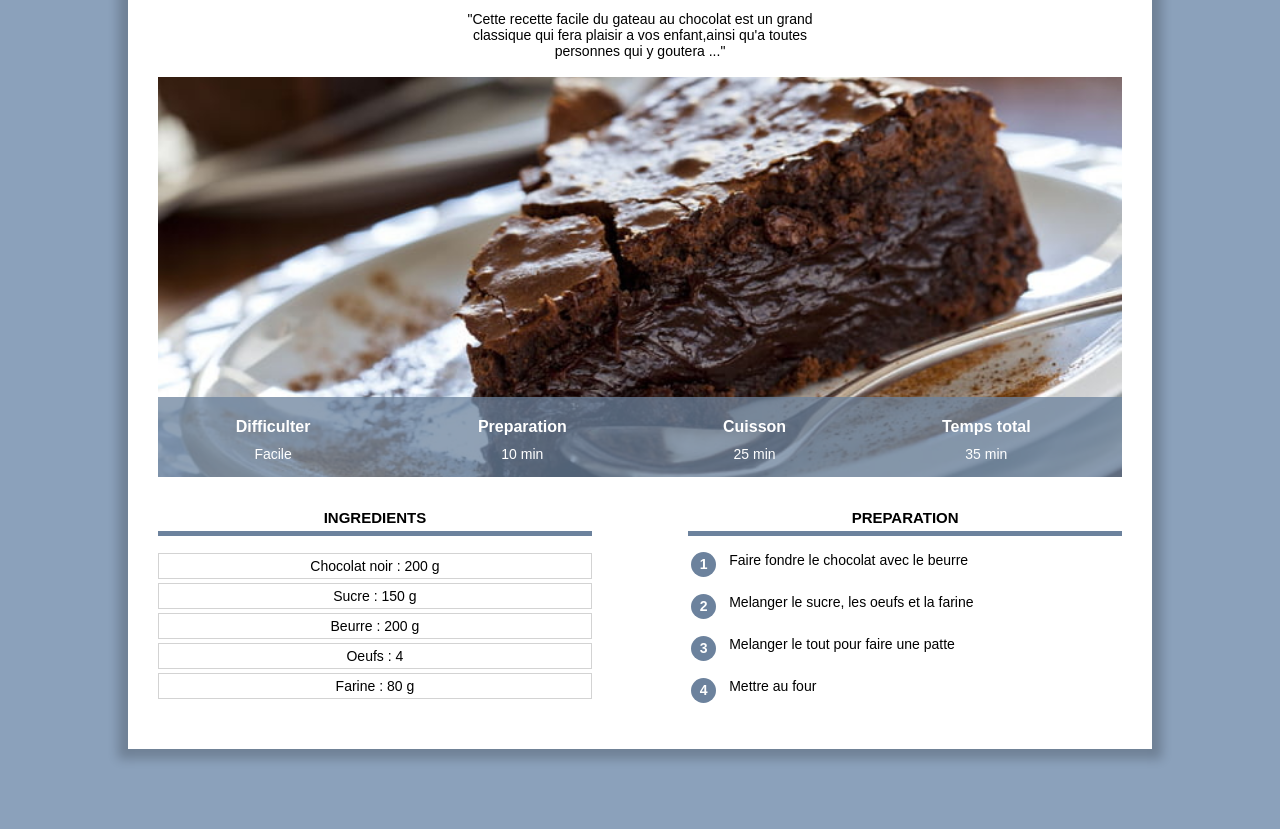
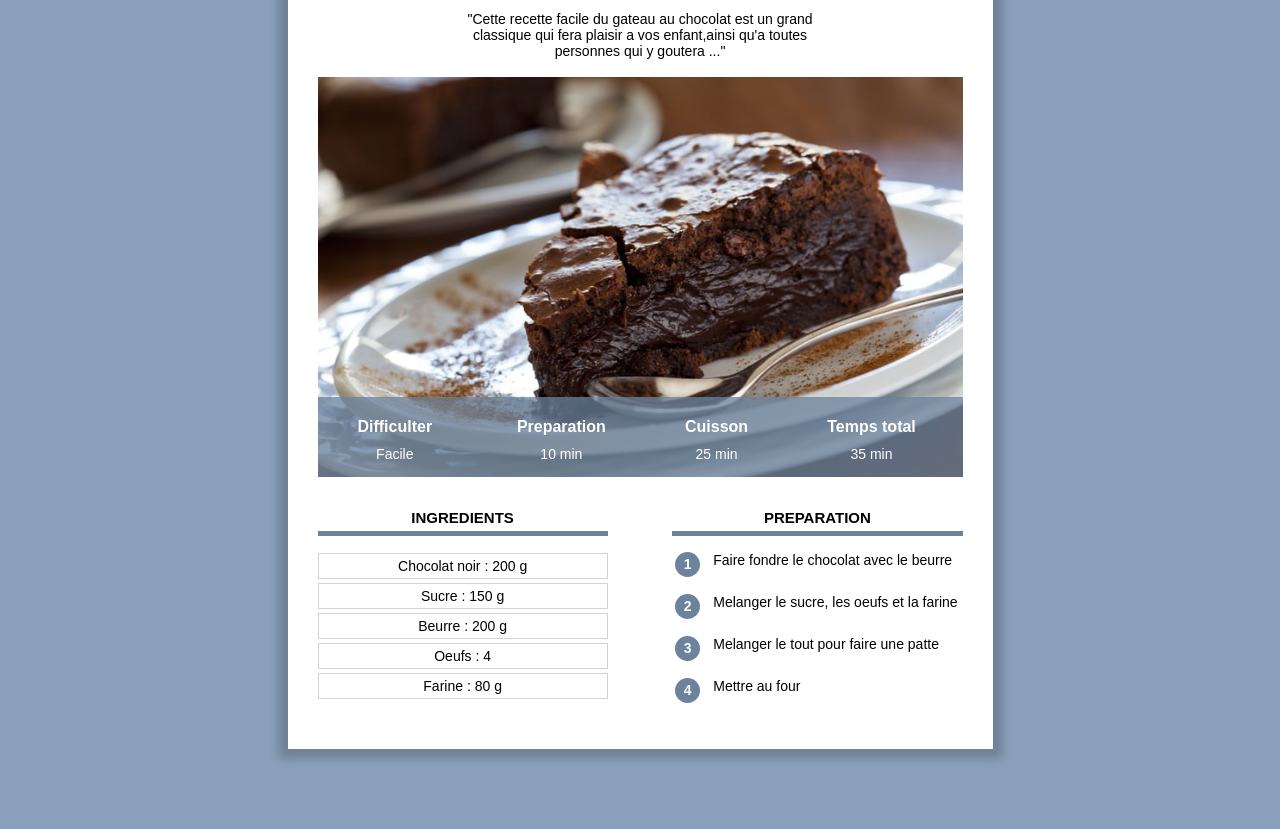
Before and after one commit to EJS-30869/site_recette, a plain HTML site: page index.html in a window 1280 px wide. Shown: the part 144-973 px from the top of the page. Drawn offline with Linux system fonts and the light colour scheme.

Commit message:
Add files via upload

```diff
--- a/style.css
+++ b/style.css
@@ -198,3 +198,14 @@ div.colonne2{
 }
 
 }
+
+@media only screen and (min-width:  900px)
+{
+	div.contenu{
+	background-color: white;
+	margin-left: auto;
+	margin-right: auto;
+	width: 645px;
+
+}
+}
```
